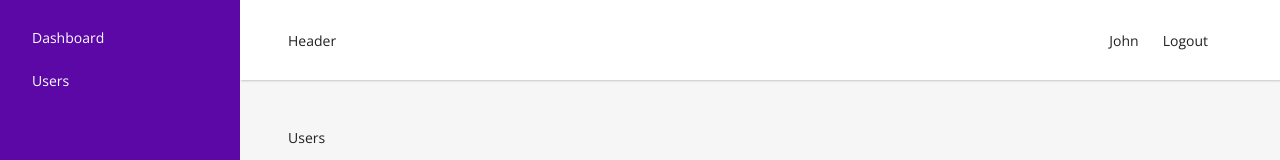
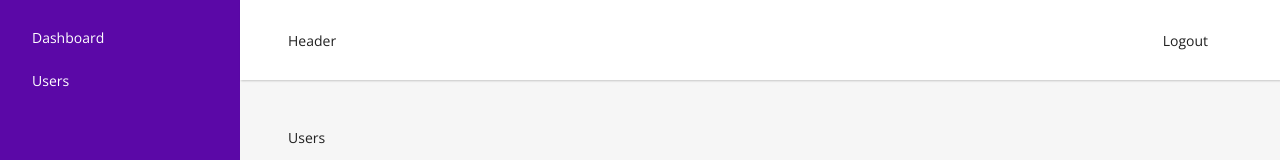
Before and after one commit to IvanParkhomchuk/react-laravel-full-stack-app, a React (Vite) app in the folder react/: page /users in a window 1280 px wide. Shown: the top 160 px of the page. Built offline with nearby package versions, Linux system fonts and the light colour scheme; no server answers; sample sign-in values are in the browser's storage.

Commit message:
'feature/implement_logout'

```diff
--- a/react/src/axios-client.js
+++ b/react/src/axios-client.js
@@ -13,8 +13,6 @@
 });
 
 axiosClient.interceptors.response.use((response) => {
-    console.log(response);
-
     return response;
 }, (error) => {
     try {
--- a/react/src/components/DefaultLayout.jsx
+++ b/react/src/components/DefaultLayout.jsx
@@ -1,8 +1,10 @@
 import {Link, Navigate, Outlet} from "react-router-dom";
 import {useStateContext} from "../contexts/ContextProvider.jsx";
+import {useEffect} from "react";
+import axiosClient from "../axios-client.js";
 
 export default function DefaultLayout() {
-    const { user, token } = useStateContext();
+    const { user, token, setUser, setToken } = useStateContext();
 
     if (!token) {
         return <Navigate to={'/login'} />
@@ -10,7 +12,20 @@
 
     const onLogout = (e) => {
         e.preventDefault();
+
+        axiosClient.post('/logout')
+            .then(() => {
+                setUser({});
+                setToken(null);
+            });
     };
+
+    useEffect(() => {
+        axiosClient.get('/user')
+            .then(({ data }) => {
+                setUser(data);
+            });
+    }, []);
 
     return (
         <div id={'defaultLayout'}>
--- a/react/src/contexts/ContextProvider.jsx
+++ b/react/src/contexts/ContextProvider.jsx
@@ -8,9 +8,7 @@
 });
 
 export const ContextProvider = ({ children }) => {
-    const [user, setUser] = useState({
-        name: 'John'
-    });
+    const [user, setUser] = useState({});
     const [token, _setToken] = useState(localStorage.getItem('ACCESS_TOKEN'));
 
     const setToken = (token) => {
```
Also changed, not shown: 1 other file (tests, documents, lock files or other folders).
